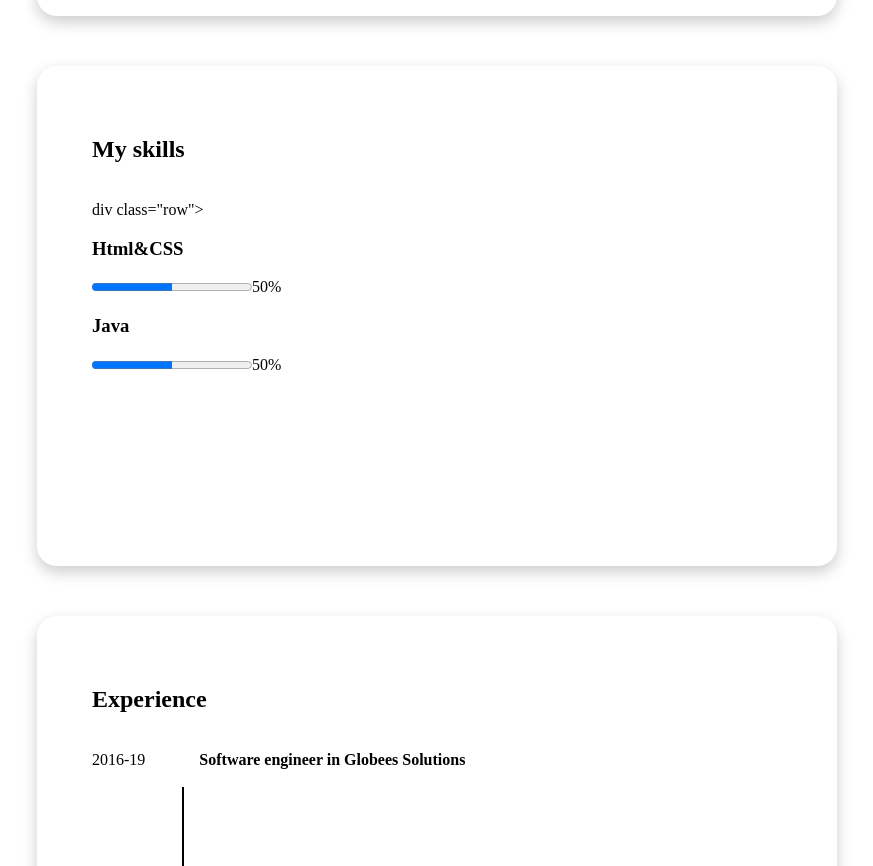
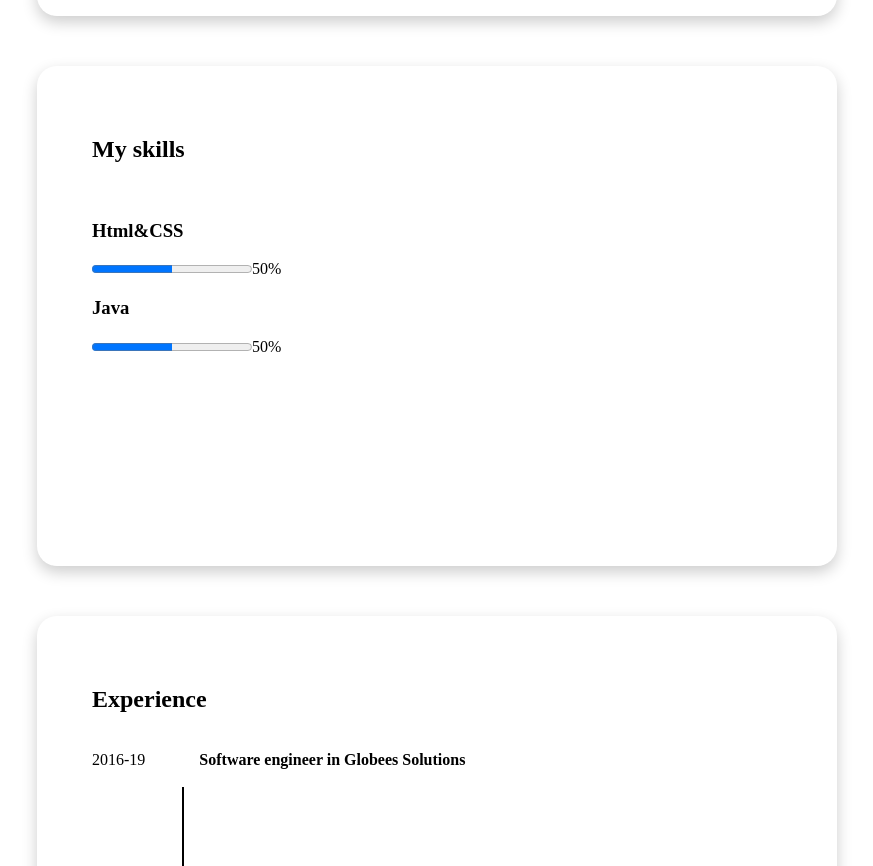
Before and after one commit to aswinikp004/HTML-Assignment, a plain HTML site: page index.html in a window 1280 px wide. Shown: the part 984-1850 px from the top of the page, without its empty margins (203-1076 px from the left). Drawn offline with Linux system fonts and the light colour scheme.

Commit message:
skills updated

```diff
--- a/index.html
+++ b/index.html
@@ -60,7 +60,7 @@
 <div class="secondsection">
   <h2>My skills</h2>
   <br/>
-  div class="row">
+  <div class="row">
    <span class="column">
      <h3>Html&CSS</h3>
      <progress  max="100" value="50"></progress>50%
```
